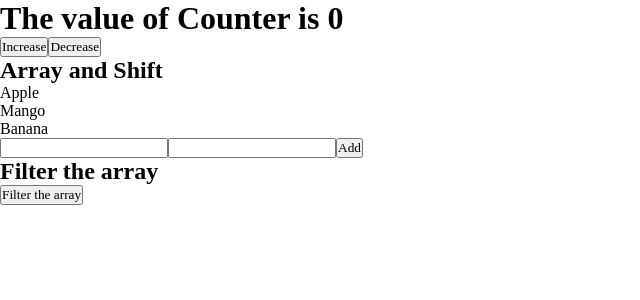
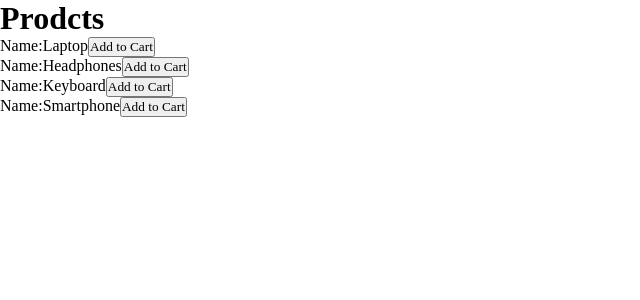
Before and after one commit to RabiChhetri/MERN--Basic, a React (Vite) app: page / in a window 1280 px wide. Shown: the top 300 px of the page, without its empty margins (0-640 px from the left). Built offline with nearby package versions, Linux system fonts and the light colour scheme.

Commit message:
Day-2 Learning to make prodcut cart

```diff
--- a/src/App.jsx
+++ b/src/App.jsx
@@ -1,8 +1,8 @@
-import React, { useState } from 'react'
+/*import React, { useState } from 'react'
 
 const App = () => {
   const [count, setCount] = useState(0)
-  const [array, setArray] = useState(['Apple','Mango','Banana'])
+  const [array, setArray] = useState(['Apple','Orange','Banana'])
   const [filterArray, setFilterArray] = useState([])
   const [formData, setFormData] = useState('')
   const [index, setIndex] = useState('')
@@ -19,20 +19,18 @@ const App = () => {
       setCount((prev)=>prev-1)
     }
   }
+
   const valueUpdate=(e)=>{
     setFormData(e.target.value)
   }
-  const indexChange=(e)=>{
+
+  const indexUpdate=(e)=>{
     setIndex(e.target.value)
   }
-  // const valueChange=()=>{
-  //   alert(`The value added is ${formData}`)
-  //   setArray([...array,formData])
-  //   setFormData('')
-  // }
+
   const valueChange=()=>{
-    if(setIndex==0||setIndex==null && formData=='' || formData=='null'){
-      alert('Please Enter the plase')
+    if(setIndex==''||setIndex=='null' && formData=='' || formData=='null'){
+      alert('Please Enetr the place')
     }
     else{
       const newArray=[...array.slice(0,index),formData,...array.slice(index)]
@@ -41,37 +39,43 @@ const App = () => {
       setIndex('')
     }
   }
-  const filterTheShit=()=>{
-    let filterValue=array?.filter(item=>item.length%2==0)
+
+  // const valueChange=()=>{
+  //   alert(`the valude added is ${formData}`)
+  //   setArray([...array,formData])
+  //   setFormData('')
+  // }
+
+  const filterTheShift=()=>{
+    const filterValue=array?.filter(item=>item.length%2==0)
     setFilterArray([...filterValue])
   }
+
 
 
   return (
     <>
       <div>
-      <h1>The value of Counter is {count}</h1>
+        <h1>the value of count is {count}</h1>
         <button onClick={handleIncrease}>Increase</button>
         <button onClick={handleDecrease}>Decrease</button>
       </div>
-
       <div>
-      <h2>Array and Shift</h2>
+      <h2>Array And Shift</h2>
       <ul>
         {
           array?.map((item,index)=>
             <li key={index}>{item}</li>
           )
         }
+        <input type="text" value={formData} onChange={valueUpdate}/>
+        <input type="number" value={index} onChange={indexUpdate}/>
+        <button onClick={valueChange}>Add</button>
       </ul>
-      <input type="text" value={formData} onChange={valueUpdate}/>
-      <input type="number" value={index} onChange={indexChange}/>
-      <button onClick={valueChange}>Add</button>
       </div>
-
       <div>
-      <h2>Filter the array</h2>
-      <button onClick={filterTheShit}>Filter the array</button>
+        <h2>Filter and Shift</h2>
+        <button onClick={filterTheShift}>filter the array</button>
         <ul>
           {
             filterArray?.map((item,index)=>
@@ -81,7 +85,61 @@ const App = () => {
         </ul>
       </div>
     </>
+  )
+}
 
+export default App */
+
+
+import React from 'react'
+import { useState } from 'react'
+
+const App = () => {
+  const [products, setProducts] = useState([
+  {
+    id: 1,
+    name: "Laptop",
+    price: 800,
+    category: "Electronics",
+    inStock: true
+  },
+  {
+    id: 2,
+    name: "Headphones",
+    price: 50,
+    category: "Accessories",
+    inStock: true
+  },
+  {
+    id: 3,
+    name: "Keyboard",
+    price: 30,
+    category: "Accessories",
+    inStock: false
+  },
+  {
+    id: 4,
+    name: "Smartphone",
+    price: 600,
+    category: "Electronics",
+    inStock: true
+  }
+])
+  return (
+    <div>
+      <h1>Prodcts</h1>
+      <ul>
+        {products.map((item)=>
+        <div key={item.id}>
+          <div>
+            <span>Name:</span>
+            <span>{item.name}</span>
+            <button>Add to Cart</button>
+          </div>
+        </div>
+        )}
+      </ul>
+    </div>
   )
 }
 
```
Lines whose indentation alone changed are shown as unchanged.
